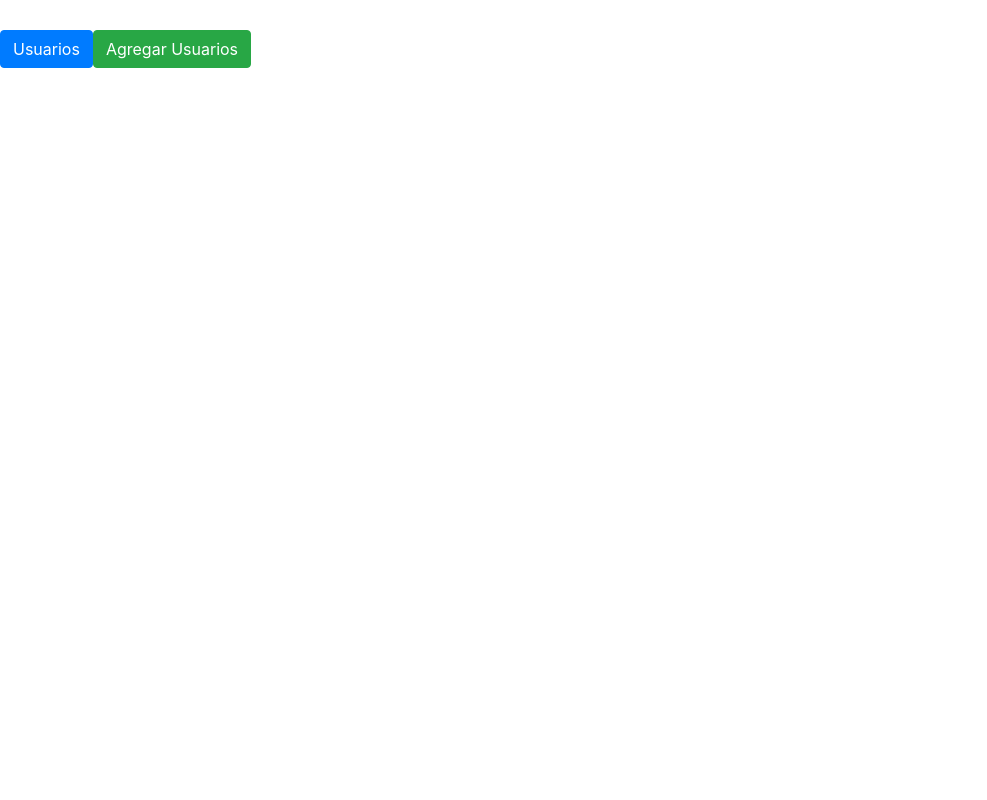
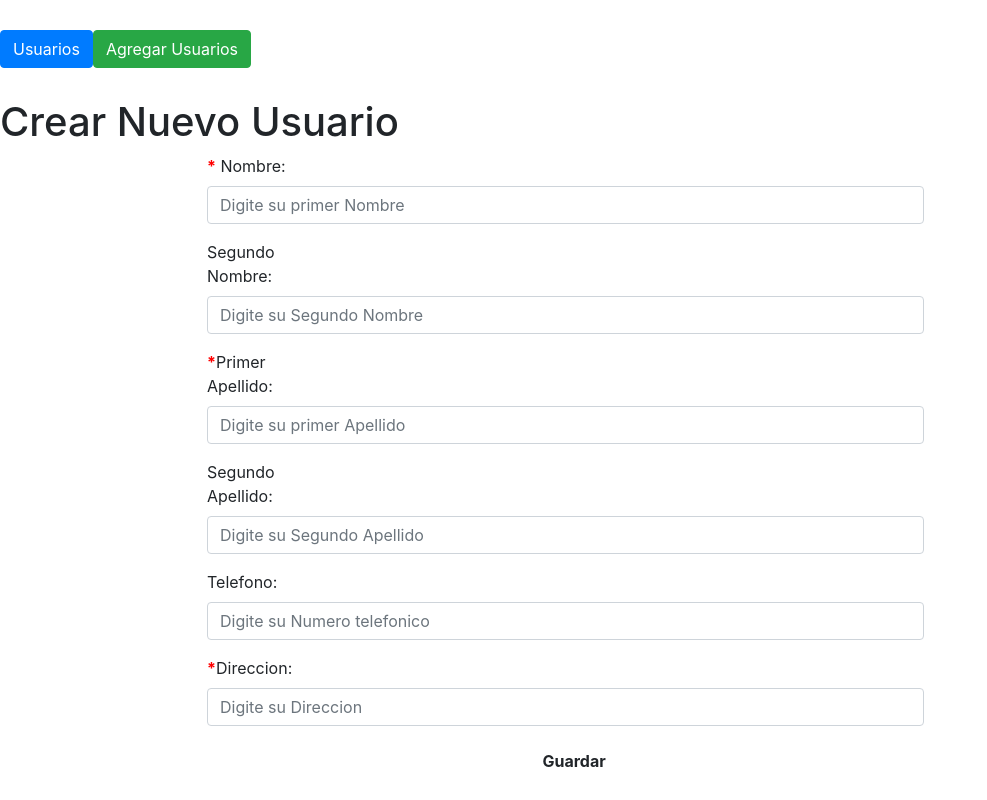
Before and after one commit to Dariodhr3/frontCarro, an Angular app: page /createUserComponent in a window 1280 px wide. Before the commit this address led to /. Shown: the whole page, without its empty margins (0-987 px from the left). Built offline with nearby package versions, Linux system fonts and the light colour scheme.

Commit message:
create user whit validation

```diff
--- a/src/app/app-routing.module.ts
+++ b/src/app/app-routing.module.ts
@@ -1,3 +1,4 @@
+import { CreateUserComponent } from './create-user/create-user.component';
 import { UserComponent } from './user/user.component';
 import { AppComponent } from './app.component';
 import { NgModule } from '@angular/core';
@@ -6,7 +7,8 @@ import { Routes, RouterModule } from '@angular/router';
 const routes: Routes = [
   {path:'', redirectTo:'/appComponent', pathMatch: 'full'},
   {path:'appComponent', component: AppComponent},
-  {path:'userComponent', component: UserComponent}
+  {path:'userComponent', component: UserComponent},
+  {path:'createUserComponent', component: CreateUserComponent},
 ];
 
 @NgModule({
--- a/src/app/app.component.html
+++ b/src/app/app.component.html
@@ -1,4 +1,4 @@
 <div class="clear"></div>
 <button type="button" [routerLink]="['/userComponent']" class="btn btn-primary">Usuarios</button>
-<button type="button" class="btn btn-success">Agregar Usuarios</button>
+<button type="button" [routerLink]="['/createUserComponent']"  class="btn btn-success">Agregar Usuarios</button>
 <router-outlet></router-outlet>
--- /dev/null
+++ b/src/app/create-user/create-user.component.css
@@ -0,0 +1,20 @@
+.clear{
+padding: 15px
+}
+
+.required{
+color: red;
+font-weight: bolder;
+}
+
+.main-form{
+margin: 0 auto;
+width: 70%;
+}
+.btn-save{
+
+    cursor: pointer;
+    font-weight: bold;
+   margin-left: 45%;
+
+}
--- /dev/null
+++ b/src/app/create-user/create-user.component.html
@@ -0,0 +1,56 @@
+<div class="clear"></div>
+<h1>Crear Nuevo Usuario</h1>
+
+
+
+<form class="form-horizontal main-form" >
+  <div *ngIf="!isValid" class="alert alert-danger" >
+    <strong>Oh snap!</strong> {{message}}.
+  </div>
+  <div class="form-group">
+<label class="control-label col-sm-2" for="firstName"><span class="required">*</span> Nombre:</label>
+<div class="col-sm-10">
+    <input type="text" class="form-control" name="firstName" id="firstName" [(ngModel)]="user.firstName" placeholder="Digite su primer Nombre">
+    </div>
+</div>
+
+<div class="form-group">
+  <label class="control-label col-sm-2" for="secondName">Segundo Nombre:</label>
+  <div class="col-sm-10">
+    <input type="text" class="form-control" name="secondName" id="secondName"  [(ngModel)]="user.secondName" placeholder="Digite su Segundo Nombre">
+  </div>
+</div>
+
+<div class="form-group">
+  <label class="control-label col-sm-2" for="firstSurname"><span class="required">*</span>Primer Apellido:</label>
+  <div class="col-sm-10">
+    <input type="text" class="form-control" name="firstSurname" id="firstSurname"  [(ngModel)]="user.firstSurname" placeholder="Digite su primer Apellido">
+  </div>
+   </div>
+  <div class="form-group">
+    <label class="control-label col-sm-2" for="secondSurname">Segundo Apellido:</label>
+    <div class="col-sm-10">
+      <input type="text" class="form-control" name="secondSurname" id="secondSurname" [(ngModel)]="user.secondSurname" placeholder="Digite su Segundo Apellido">
+    </div>
+     </div>
+    <div class="form-group">
+      <label class="control-label col-sm-2" for="phone" >Telefono:</label>
+      <div class="col-sm-10">
+        <input type="tel" class="form-control" name="phone" id="phone"  [(ngModel)]="user.phone" placeholder="Digite su Numero telefonico">
+      </div>
+       </div>
+  <div class="form-group">
+    <label class="control-label col-sm-2" for="address"><span class="required">*</span>Direccion:</label>
+    <div class="col-sm-10">
+      <input type="text" class="form-control" name="address" id="address" [(ngModel)]="user.address" placeholder="Digite su Direccion">
+    </div>
+  </div>
+
+
+  <div class="form-group">
+    <div class="col-sm-offset-2 col-sm-10">
+      <button type="submit" (click)="saveOrUpdate()" class="btn btn-default btn-save">Guardar</button>
+    </div>
+  </div>
+
+</form>
--- /dev/null
+++ b/src/app/create-user/create-user.component.ts
@@ -0,0 +1,50 @@
+import { ok } from './../model/httpstatus';
+import { CreateUserService } from './create-user.service';
+import { Component, OnInit } from '@angular/core';
+import { UserModel } from '../model/user.model';
+
+
+
+import { Router } from "@angular/router";
+
+
+@Component({
+  selector: 'app-create-user',
+  templateUrl: './create-user.component.html',
+  styleUrls: ['./create-user.component.css'],
+  providers:[CreateUserService]
+})
+export class CreateUserComponent implements OnInit {
+
+  private user: UserModel;
+  private isValid : Boolean=true;
+  private message: String=" ";
+
+  constructor(private createUserService: CreateUserService, private router: Router) {
+
+    this.user = new UserModel
+  }
+
+  ngOnInit() {
+  }
+
+  public saveOrUpdate(): void{
+this.isValid=this.createUserService.validate(this.user);
+
+if(this.isValid){
+this.createUserService.saveOrUpdate(this.user).subscribe(res=>{
+
+  if(res.responseCode== ok){
+this.router.navigate(['/userComponent']);
+  }
+  else{
+
+    this.message=res.message;
+    this.isValid=false;
+  }
+});
+}else{
+  this.message="Los campos con * son obligatorios";
+}
+  }
+}
--- /dev/null
+++ b/src/app/create-user/create-user.service.ts
@@ -0,0 +1,35 @@
+import { UserModel } from './../model/user.model';
+import { Injectable } from '@angular/core';
+import { Observable } from 'rxjs';
+import { RestResponse } from '../model/restResponse.model';
+import {HttpClient  } from "@angular/common/http";
+
+@Injectable({
+  providedIn: 'root'
+})
+export class CreateUserService {
+
+  constructor(private http:HttpClient) {
+
+  }
+public validate(user: UserModel): boolean{
+  let isValid = true;
+
+
+  if(!user.firstName){
+    isValid=false;
+  }
+
+  if(!user.firstSurname){
+    isValid=false;
+  }
+
+  if(!user.address){
+    isValid=false;
+  }
+  return isValid;
+}
+  public saveOrUpdate(user: UserModel): Observable<RestResponse>{
+return this.http.post<RestResponse>("http://localhost:8080/saveOrUpdate", JSON.stringify( user));
+  }
+}
--- /dev/null
+++ b/src/app/model/httpstatus.ts
@@ -0,0 +1,2 @@
+export const ok = 200;
+export const NOT_ACCEPTABLE = 406;
--- /dev/null
+++ b/src/app/model/restResponse.model.ts
@@ -0,0 +1,5 @@
+export class RestResponse{
+public responseCode: number;
+public message: String;
+
+}
```
Also changed, not shown: src/app/app.module.ts (+6 -2 lines), 2 other files (tests, documents, lock files or other folders).
